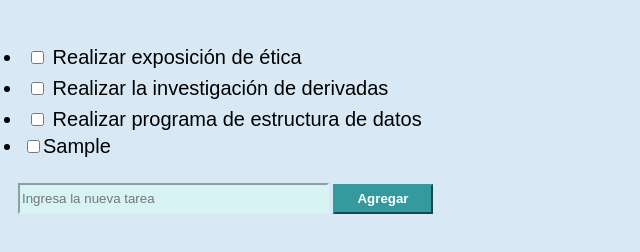
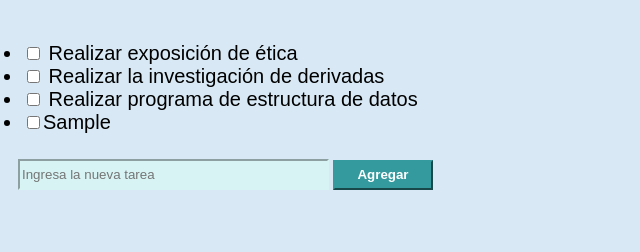
Before and after one commit to zurira/LocalStorage, a plain HTML site: page index.html in a window 1280 px wide. Both pictures are taken after typing "Sample" into the empty fields and a click on the button "Agregar". Shown: the part 112-364 px from the top of the page, without its empty margins (0-640 px from the left). Drawn offline with Linux system fonts and the light colour scheme.

Commit message:
Ultimas modificaciones

```diff
--- a/CSS/style.css
+++ b/CSS/style.css
@@ -32,15 +32,11 @@
 }
 
 .tareas{
-    border: 2px;
     padding: 5px;
     font-family: Arial, Helvetica, sans-serif;
     font-size: 20px;
 }
 
-.lista{
-    padding: 4px;
-}
 
 body{
     background-color: rgb(216, 233, 245);
--- a/JS/app.js
+++ b/JS/app.js
@@ -10,8 +10,10 @@ for (let i = 0; i < localStorage.length; i++) {
 
 btnAgregar.addEventListener("click", () => {
   const texto = nuevaTarea.value.trim();
+  let contador = 0;
   if (texto !== "") {
-    const id = Date.now().toString();
+    contador ++;
+    const id = "tarea"+contador; //se crea una clave única
     localStorage.setItem(id, texto);
     agregarTarea(texto, id);
     nuevaTarea.value = "";
@@ -24,10 +26,8 @@ function agregarTarea(texto, id) {
 
   const checkbox = document.createElement("input");
   checkbox.type = "checkbox";
-  checkbox.id = id;
 
   const label = document.createElement("label");
-  label.htmlFor = id;
   label.textContent = texto;
 
   li.appendChild(checkbox);
--- a/index.html
+++ b/index.html
@@ -12,15 +12,15 @@
     </header>
     <main class="container">
         <ul class="tareas">
-            <li class="lista">
+            <li>
                 <input type="checkbox" id="exposicion" name="exposicion" value="exposicion">
                 <label for="exposicion">Realizar exposición de ética</label>
             </li>
-            <li class="lista">
+            <li>
                 <input type="checkbox" id="investigacion" name="investigacion" value="investigacion">
                 <label for="investigacion">Realizar la investigación de derivadas</label>
             </li>
-            <li class="lista">
+            <li>
                 <input type="checkbox" id="programa" name="programa" value="programa">
                 <label for="programa">Realizar programa de estructura de datos</label>
             </li>
```
